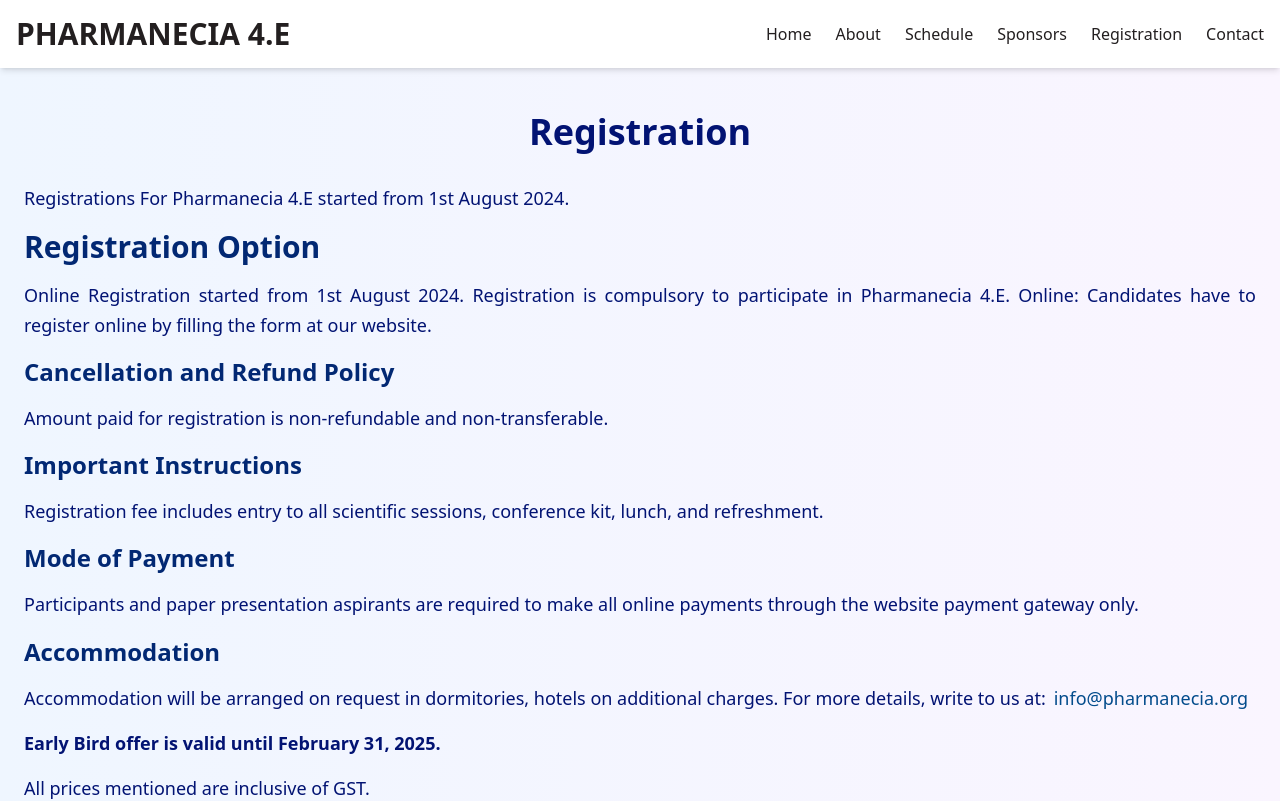
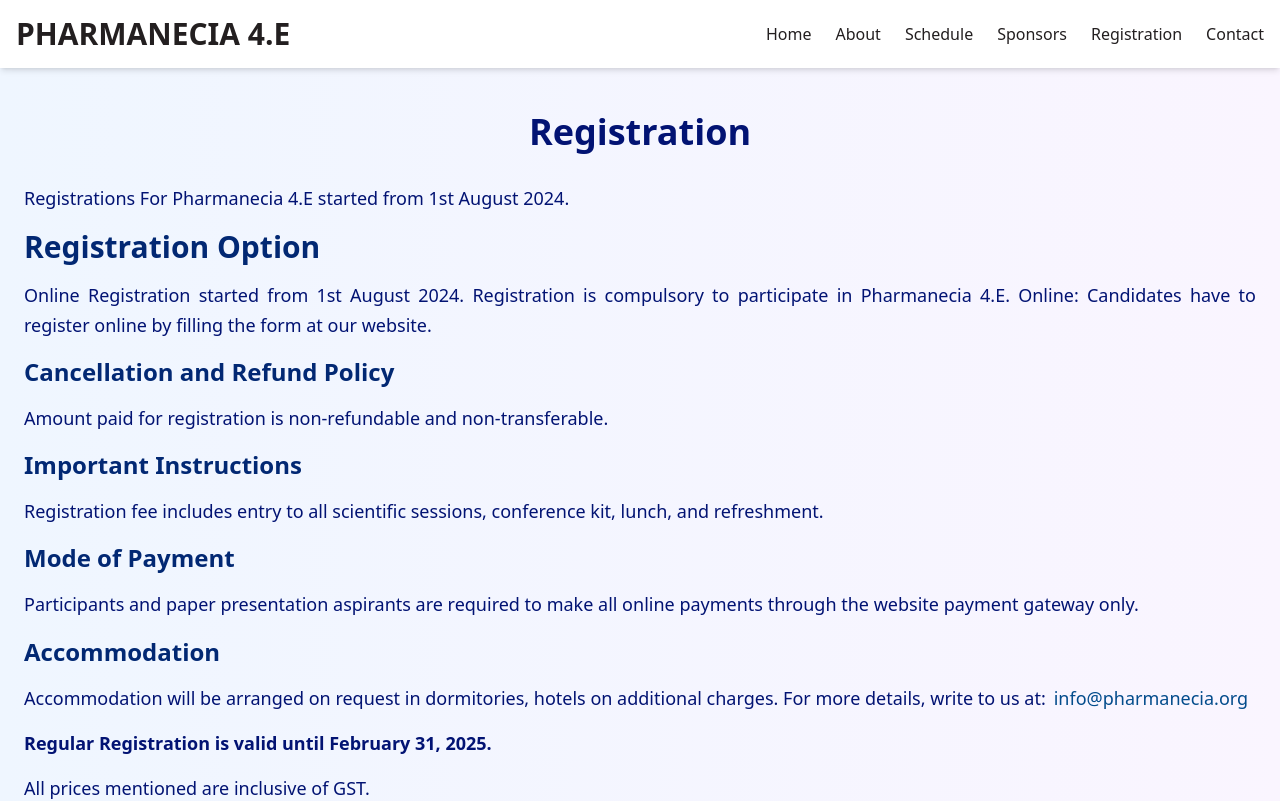
Before and after one commit to ravindrasirvi609/pharmanecia, a Next.js app: page /Registration in a window 1280 px wide. Shown: the top 801 px of the page. Built offline with nearby package versions, Linux system fonts and the light colour scheme; no server answers.

Commit message:
Update registration message to reflect regular registration validity

```diff
--- a/src/app/Registration/page.tsx
+++ b/src/app/Registration/page.tsx
@@ -54,7 +54,7 @@ const Registration = () => {
             </Link>
           </p>
           <p className="text-lg leading-relaxed text-justify mb-4 font-bold">
-            Early Bird offer is valid until February 31, 2025.{" "}
+            Regular Registration is valid until February 31, 2025.{" "}
           </p>
           <p className="text-lg leading-relaxed text-justify mb-4">
             All prices mentioned are inclusive of GST.{" "}
```
